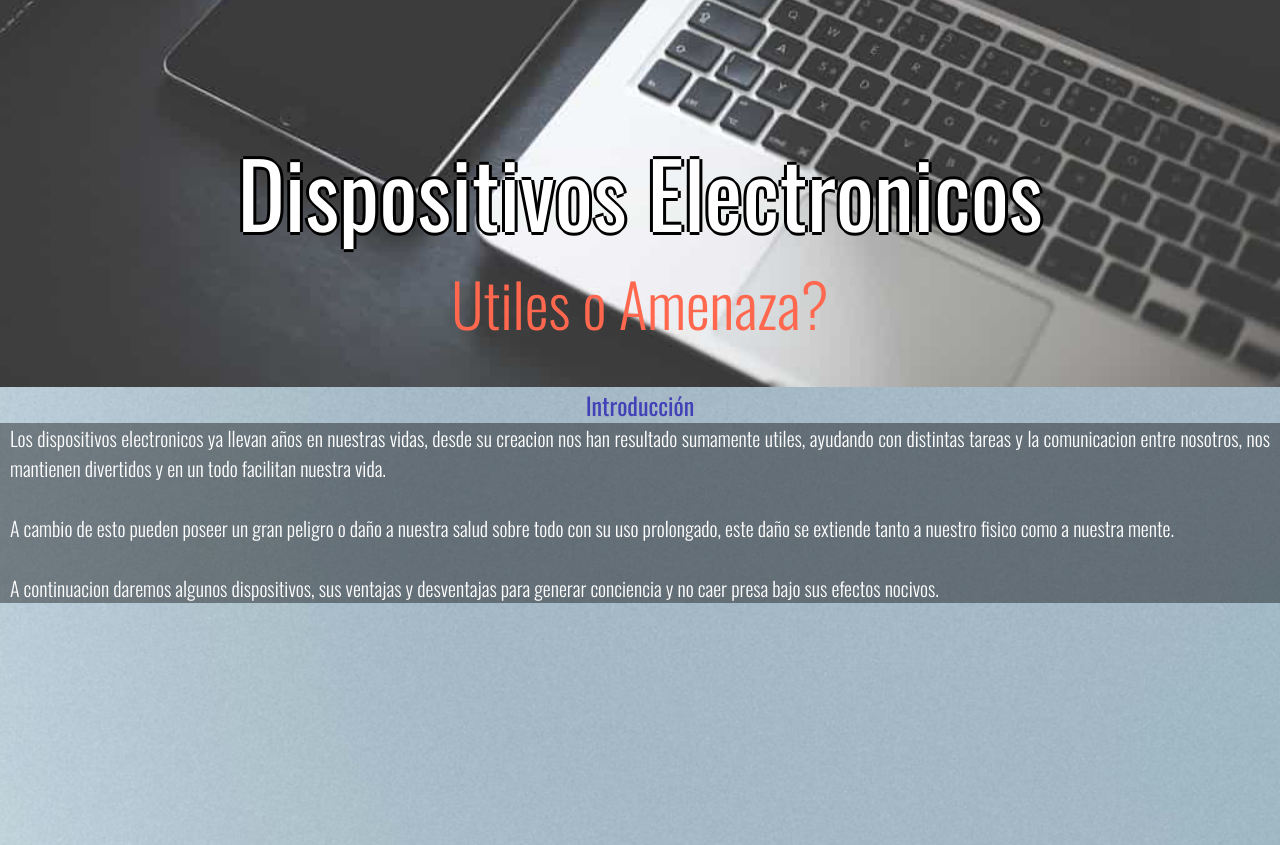
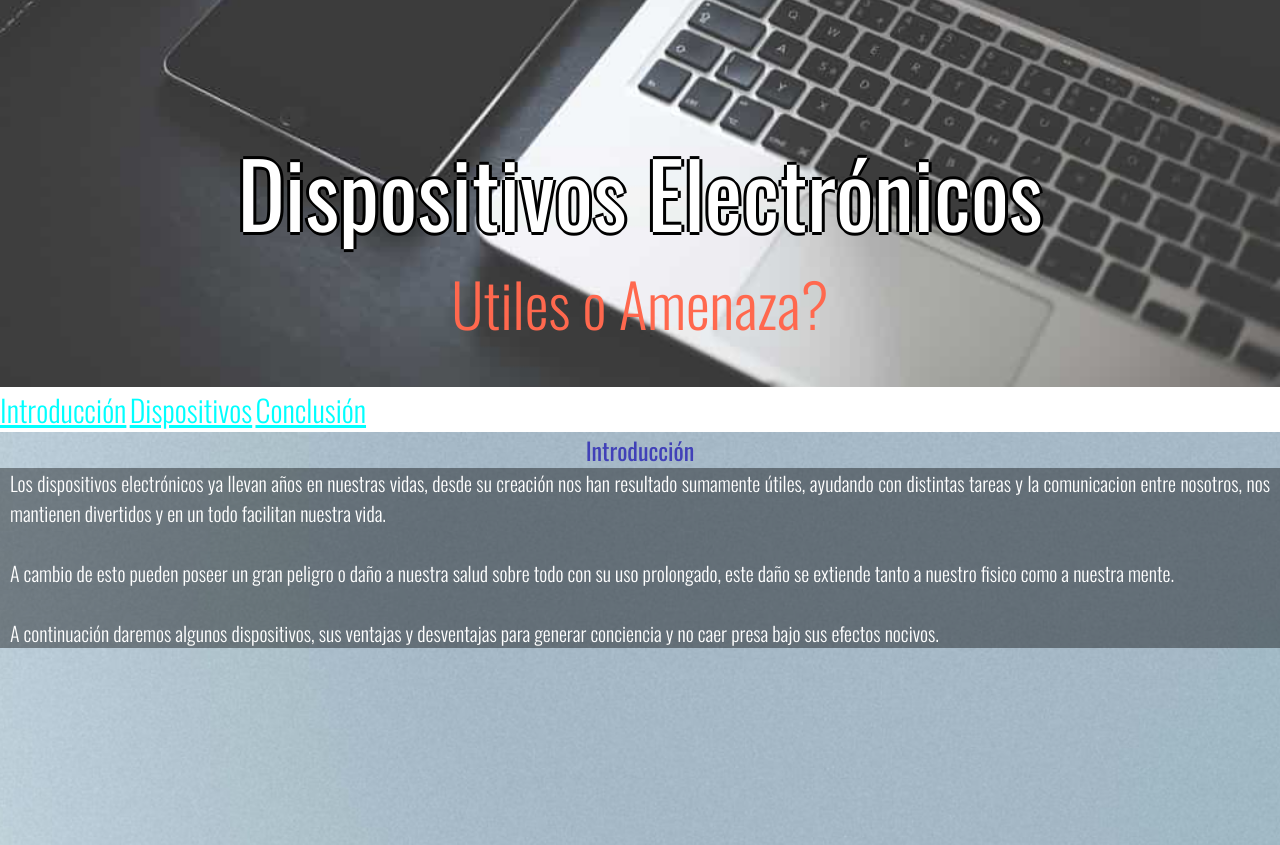
Before and after one commit to Cricazuela/tarea-ciencias, a plain HTML site: page index.html in a window 1280 px wide. Shown: the part 440-1285 px from the top of the page. Drawn offline with nearby package versions, Linux system fonts and the light colour scheme.

Commit message:
puesto una oracion bien

```diff
--- a/index.html
+++ b/index.html
@@ -11,23 +11,25 @@
 </head>
 <body>
     <header>
-        <h1>Dispositivos Electronicos</h1>
+        <h1>Dispositivos Electrónicos</h1>
         <h2>Utiles o Amenaza?</h2>
     </header>
     <nav>
-
+        <a href="#intro">Introducción</a>
+        <a href="#princi">Dispositivos</a>
+        <a href="#conclu">Conclusión</a>
     </nav>
     <main>
         <section class="janet">
-            <h1>Introducción</h1>
+            <h1 id="intro">Introducción</h1>
             <article>
-            <p>Los dispositivos electronicos ya llevan años en nuestras vidas, desde su creacion nos han resultado sumamente utiles, ayudando con distintas tareas y la comunicacion entre nosotros, nos mantienen divertidos y en un todo facilitan nuestra vida.
+            <p>Los dispositivos electrónicos ya llevan años en nuestras vidas, desde su creación nos han resultado sumamente útiles, ayudando con distintas tareas y la comunicacion entre nosotros, nos mantienen divertidos y en un todo facilitan nuestra vida.
                 <br><br> A cambio de esto pueden poseer un gran peligro o daño a nuestra salud sobre todo con su uso prolongado, este daño se extiende tanto a nuestro fisico como a nuestra mente.
-                <br><br> A continuacion daremos algunos dispositivos, sus ventajas y desventajas para generar conciencia y no caer presa bajo sus efectos nocivos.</p>
+                <br><br> A continuación daremos algunos dispositivos, sus ventajas y desventajas para generar conciencia y no caer presa bajo sus efectos nocivos.</p>
             </article>
         </section>
         <section class="cartas">
-            <h1>Principales Dispositivos</h1>
+            <h1 id="princi">Principales Dispositivos</h1>
             <div class="container">
                 <div class="card">
                     <img src="IMG/reloj.jpg" alt="reloj aqui" class="imgagen">
@@ -37,10 +39,8 @@
                 </div>
                 <div class="card">
                     <img src="IMG/telefono.webp" alt="telefono aqui" class="imgagen">
-                    <span class="ver"><p>Gracias a su tamaño son bastante portátiles por lo cual se puede llevar a todos lados, nos ofrecen una comunicación instantánea y efectiva
-                        y son bastantes útiles para el trabajo ya que debido a su portabilidad y potencia se pueden realizar varias tareas.<br><br>
-                        Como desventajas tenemos que el uso prolongado de los telefonos provoca una adicción a este que nos puede distraer
-                        y un daño a nuestra visión como la fatiga visual <br><br><a href="https://www.piedica.com/blog/articulos-de-interes-4/el-uso-excesivo-del-celular-puede-causar-problemas-de-salud-25">Infórmate</a></p></span>
+                    <span class="ver"><p>Gracias a su tamaño, son bastante portátiles, por lo cual se pueden llevar a todos lados. Nos ofrecen una comunicación instantánea y efectiva, y son bastante útiles para el trabajo, ya que, debido a su portabilidad y potencia, se pueden realizar varias tareas.<br><br>
+                        Como desventajas, tenemos que el uso prolongado de los teléfonos provoca una adicción a estos, lo cual nos puede distraer, y un daño a nuestra visión, como la fatiga visual. <br><br><a href="https://www.piedica.com/blog/articulos-de-interes-4/el-uso-excesivo-del-celular-puede-causar-problemas-de-salud-25">Infórmate</a></p></span>
                     <span class="subtitulo">Teléfono</span>
                 </div>
                 <div class="card">
@@ -79,7 +79,7 @@
             </div>
         </section>
         <section class="sich">
-            <h1>¿Se debe regular el uso de los Dispositivos Electronicos?</h1>
+            <h1 id="conclu">¿Se debe regular el uso de los Dispositivos Electronicos?</h1>
             <article>
                 <p>Personalmente creemos que a pesar de la gran utilidad que los dispositivos electronicos nos brindan dia a dia estos como se sabe nos pueden causar un gran daño, tanto fisico como a nivel psicologico.
                     <br><br> Para esto se debe regular el uso de los dispositivos electronicos, ya sea programando descansos a lo largo del dia y participando en actividades al aire que nos resulten beneficiosas a la salud.</p>
```
